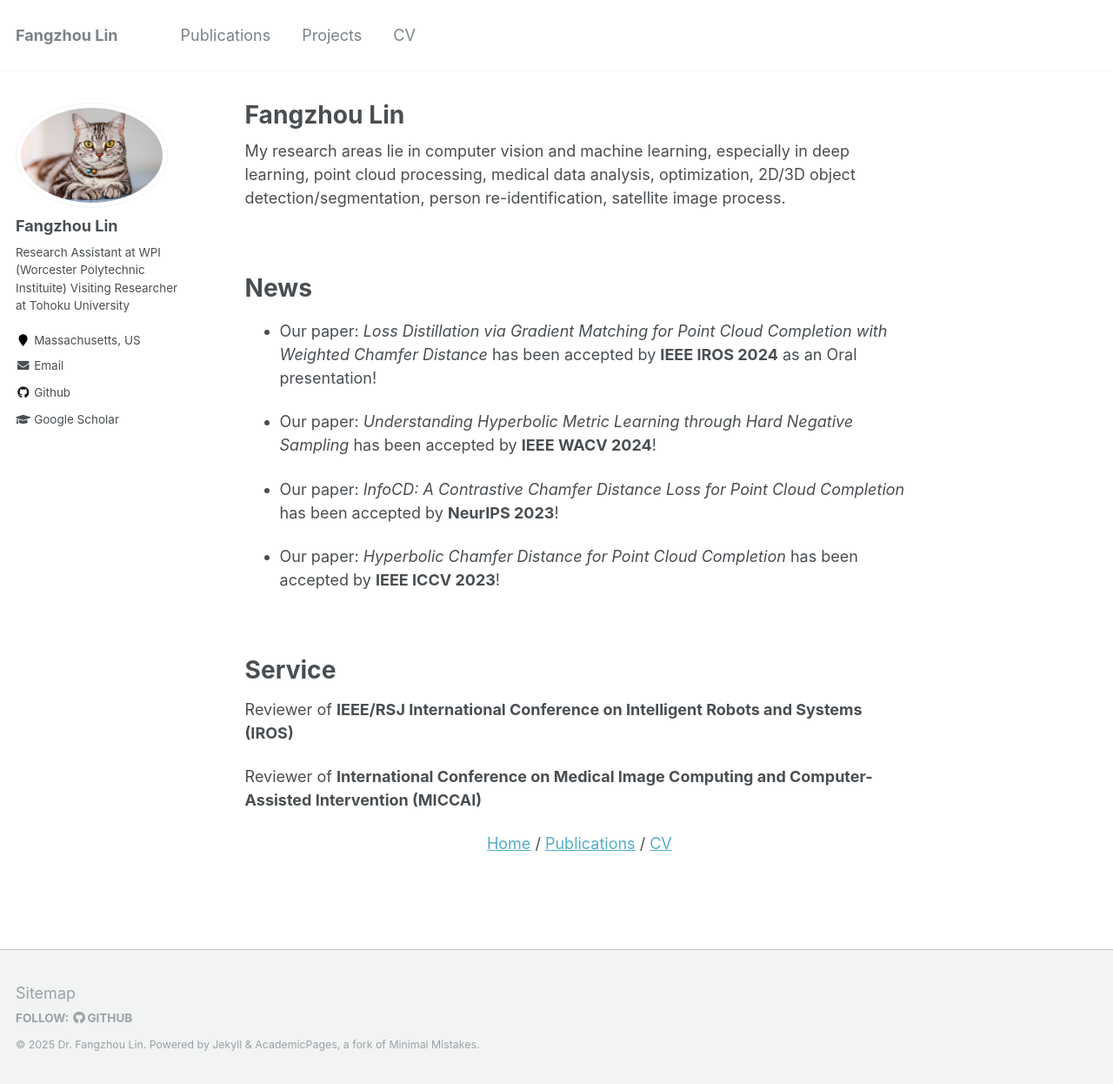
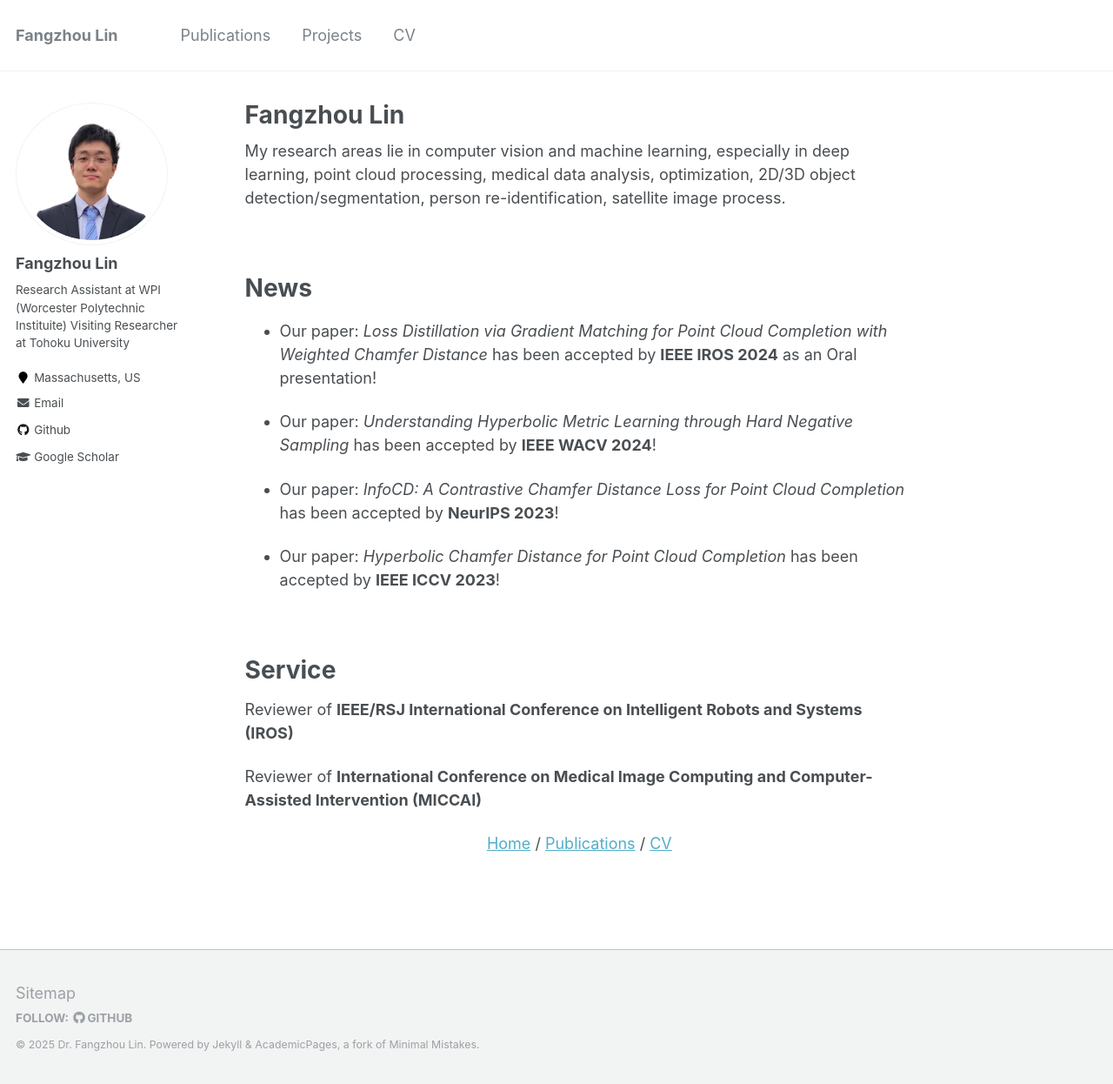
Before and after one commit to ark1234/ark1234.github.io, a Jekyll site: the page built from _pages/about.md, in a window 1280 px wide and 1246 px high. Shown: the whole window at 87% size. Built offline with Jekyll 4.4.1, drawn with Linux system fonts in a browser that asks for light colours.

Commit message:
Update _config.yml
11

```diff
--- a/_config.yml
+++ b/_config.yml
@@ -81,7 +81,7 @@ analytics:
 # Site Author
 author:
   name             : "Fangzhou Lin"
-  avatar           : "profile.png"
+  avatar           : "profile_lin.png"
   bio              : "Research Assistant at WPI (Worcester Polytechnic Instituite) Visiting Researcher at Tohoku University"
   location         : "Massachusetts, US"
   employer         :
```
